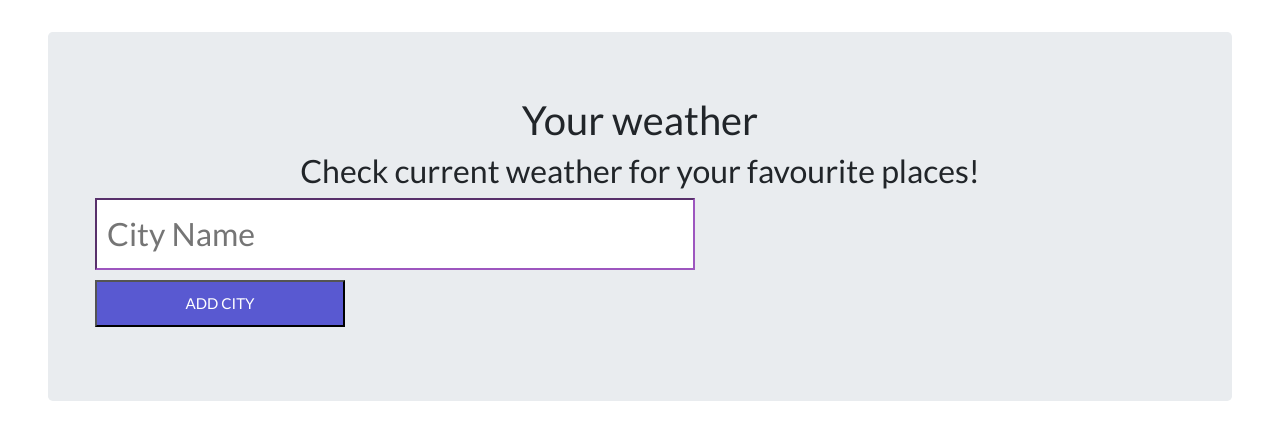
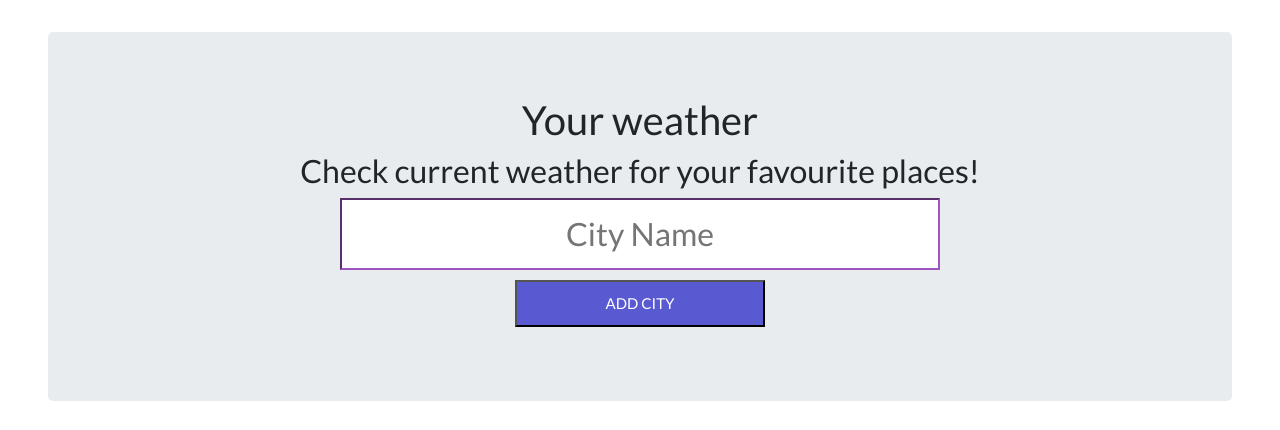
Before and after one commit to PaulinaKas/travel-planner-web-app, a Django app: page / in a window 1280 px wide. Shown: the top 430 px of the page. Run offline with Django 3.2, Linux system fonts and the light colour scheme; data comes from the database, SQL or seed files in the repository; data that the repository does not hold is empty; some libraries are stand-ins or nearby versions.

Commit message:
Centering button and input box

```diff
--- a/weather/weather_app/static/base.css
+++ b/weather/weather_app/static/base.css
@@ -15,7 +15,7 @@ body {
     font-size:15px;
     text-transform:uppercase;
     cursor: pointer;
-    margin: 10px 0px;
+    margin: 10px auto;
     width:250px;
     display: block;
 }
@@ -27,4 +27,6 @@ body {
     width:600px;
     border-color: #9d56bf;
     display: block;
+    text-align:center;
+    margin: auto;
 }
```
